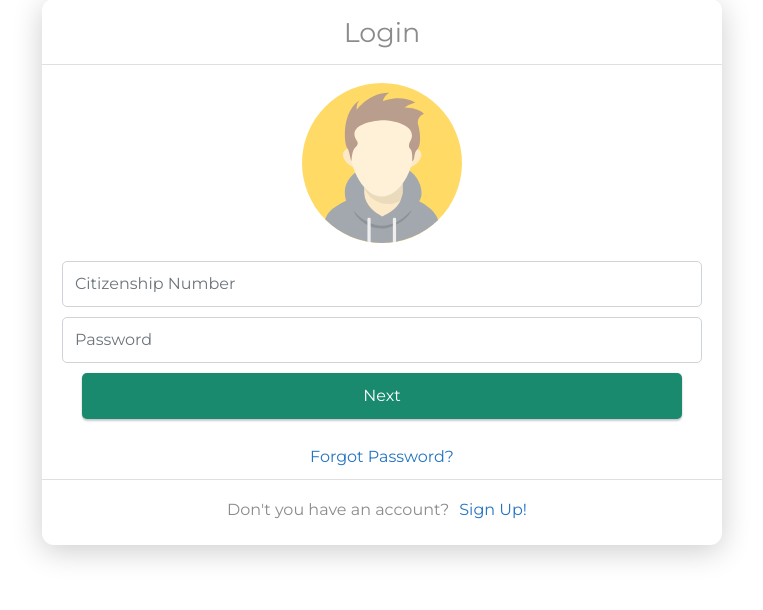
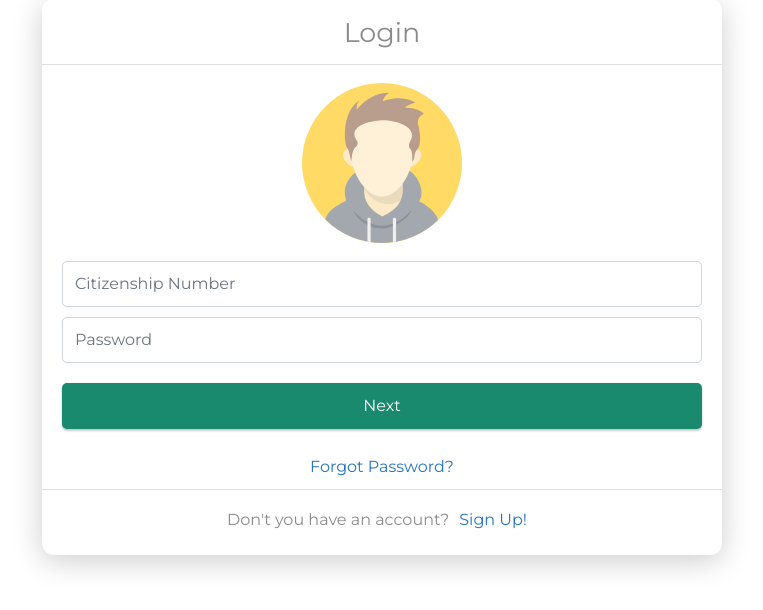
Before and after one commit to sudipbhujel/election-v3, a Django app: page /accounts/login/ in a window 1280 px wide. Shown: the part 113-723 px from the top of the page, without its empty margins (258-1021 px from the left). Run offline with Django 3.2, Linux system fonts and the light colour scheme; some libraries are stand-ins or nearby versions.

Commit message:
Beautified login and signup form

```diff
--- a/src/accounts/static/authentication/js/register.js
+++ b/src/accounts/static/authentication/js/register.js
@@ -5,12 +5,14 @@ const constraints = {
 const captureVideoButton =
   document.querySelector('#video-button');
 const registerButton = document.querySelector('#register-button');
+const videoDiv = document.querySelector('#video-div')
 const video = document.querySelector('#screenshot-video');
 const image_hidden = document.querySelector('#id_image');
 
 captureVideoButton.onclick = function() {
     captureVideoButton.setAttribute('style','display: none;');
     registerButton.removeAttribute("style");
+    videoDiv.removeAttribute("style");
     navigator.mediaDevices.getUserMedia(constraints).
     then(handleSuccess).catch(handleError);
 };
--- a/src/accounts/static/css/style.css
+++ b/src/accounts/static/css/style.css
@@ -9,8 +9,8 @@ body {
     color: #000000;
 }
 
-/* Login */
-#login-box {
+/* Login Form and Sign Up form*/
+#form-box {
     max-width: 680px;
     margin: 0 auto;
     margin-top: 25px !important;
@@ -22,76 +22,31 @@ body {
     box-shadow: 0px 6px 30px rgba(0, 0, 0, 0.2);
 }
 
-.login-box-header {
+.box-header {
     background-color: rgb(255, 255, 255);
     text-align: center;
     padding-top: 18px;
     padding-right: 25px;
     padding-bottom: 15px;
     padding-left: 25px;
-}
-
-.login-box-header {
+    border-bottom: 1px solid rgb(224, 224, 224);
     border: none;
     border-bottom: 1px solid rgb(224, 224, 224);
 }
 
-.login-box-content {
+.form-header {
+    color: rgb(139, 139, 139);
+    margin-bottom: 0px;
+    font-weight: 400;
+    font-size: 27px;
+}
+
+.form-content {
     padding: 10px 20px;
     background-color: #ffffff;
-    padding-top: 20px;
 }
 
-.social-login-link {
-    text-decoration: none;
-    color: white;
-    margin-top: 10px;
-}
-
-.fb-login {
-    background-color: #1a538a;
-}
-
-.gp-login {
-    background-color: #db4437;
-    margin-top: 10px;
-}
-
-.login-box-content i {
-    padding: 11px 0px 11px 15px;
-    color: white;
-    padding-right: 20px;
-    padding-left: 20px;
-    font-size: 18px;
-}
-
-.box-shadow {
-    box-shadow: 0 2px 2px 0 rgba(41, 48, 59, .24), 0 0 2px 0 rgba(41, 48, 59, .12);
-    border-radius: 5px;
-}
-
-.social-login-link:hover {
-    text-decoration: none;
-    color: white;
-}
-
-.login-box-seperator {
-    flex: 1 0 auto;
-    min-width: 1px;
-    border-top: 1px solid #dedfe0;
-    height: 1px;
-}
-
-.citizen-input {
-    border-radius: 5px;
-    color: #29303b;
-    font-size: 18px;
-    height: auto;
-    padding: 11px 10px 12px 40px;
-    margin-top: 10px;
-}
-
-.password-input{
+.form-input {
     border-radius: 5px;
     color: #29303b;
     font-size: 18px;
@@ -107,13 +62,20 @@ body {
     transition: border-color .08s ease-in-out, box-shadow .08s ease-in-out;
 }
 
-.citizen-login {
-    padding: 10px 20px;
-    background-color: #ffffff;
+.box-shadow {
+    box-shadow: 0 2px 2px 0 rgba(41, 48, 59, .24), 0 0 2px 0 rgba(41, 48, 59, .12);
+    border-radius: 5px;
+}
+
+.submit-row {
+    /* padding: 10px 20px; */
+    text-align: center;
+    margin-bottom: 8px;
+    padding: 10px 0;
 }
 
 .submit-button {
-    margin-top: 0px;
+    margin-top: 10px;
     height: 46px;
     background-color: rgb(26, 138, 111);
     border: 0;
@@ -123,15 +85,8 @@ body {
     padding-bottom: 0px;
 }
 
-.submit-row {
-    padding: 10px 20px;
-    text-align: center;
-    margin-bottom: 8px;
-    padding-top: 10px;
-}
-
-.label-text {
-    color: #8b8b8b;
+.submit-button:hover {
+    background-color: rgb(25, 130, 105);
 }
 
 #forgot-password-link {
@@ -139,7 +94,13 @@ body {
     text-decoration: none;
 }
 
-#login-box-footer {
+#form-link {
+    color: #2474c1;
+    padding: 0px 10px;
+    text-decoration: none;
+}
+
+#form-box-footer {
     text-align: center;
     border-top: 1px solid #dedfe0;
     padding: 10px 20px;
@@ -147,26 +108,7 @@ body {
     padding-top: 18px;
 }
 
-#register-link {
-    color: #2474c1;
-    padding: 0px 10px;
-    text-decoration: none;
+#form-box-footer p {
+    color: #8b8b8b;
+    margin-bottom: 0px;
 }
-
-#login-box-footer p {
-    color: #8b8b8b;
-    margin-bottom:0px;
-}
-
-#submit-id-submit:hover {
-    background-color: rgb(25, 130, 105);
-}
-
-
-/*  */
-.login-title {
-    color: rgb(139, 139, 139);
-    margin-bottom: 0px;
-    font-weight: 400;
-    font-size: 27px;
-}
--- a/src/accounts/templates/accounts/login.html
+++ b/src/accounts/templates/accounts/login.html
@@ -4,11 +4,11 @@
 {% block content %}
 
 
-<div class="d-flex flex-column justify-content-center" id="login-box">
-  <div class="login-box-header">
-    <h4 class="login-title">Login</h4>
+<div class="d-flex flex-column justify-content-center" id="form-box">
+  <div class="box-header">
+    <h4 class="form-header">Login</h4>
   </div>
-  <div class="citizen-login">
+  <div class="form-content">
     <div class="text-center"><img class="w-25 my-2" src="{% static 'images/avatar-login.svg' %}" style="opacity:0.6;" />
     </div>
 
@@ -16,6 +16,15 @@
     <div id="content-main">
       <form id='face-login-form' method="post" action="{% url 'login' %}" enctype="multipart/form-data">
         {% csrf_token %}
+
+        {% for field in form %}
+        {% for error in field.errors %}
+        <div class="alert alert-danger" role="alert">
+          {{ error }}
+        </div>
+        {% endfor %}
+        {% endfor %}
+
 
         {% if form.non_field_errors %}
         <div class="alert alert-danger" role="alert">
@@ -26,9 +35,9 @@
         {% endif %}
 
         {% comment %} {{ form.as_p }} {% endcomment %}
-        <input type="number" class="citizen-input form-control" name="citizenship_number" required
+        <input type="number" class="form-input form-control" name="citizenship_number" required
           placeholder="Citizenship Number" />
-        <input type="password" class="password-input form-control" name="password" required placeholder="Password" />
+        <input type="password" class="form-input form-control" name="password" required placeholder="Password" />
         <input type="hidden" name="image" id="id_image">
 
         <input type="hidden" name="next" value="Next">
@@ -49,8 +58,8 @@
     </div>
   </div>
 
-  <div id="login-box-footer">
-    <p>Don&#39;t you have an account?<a id="register-link" href="{% url 'signup' %}">Sign Up!</a></p>
+  <div id="form-box-footer">
+    <p>Don&#39;t you have an account?<a id="form-link" href="{% url 'signup' %}">Sign Up!</a></p>
   </div>
 </div>
 
```
Also changed, not shown: src/accounts/templates/accounts/signup.html (+60 -8 lines).
